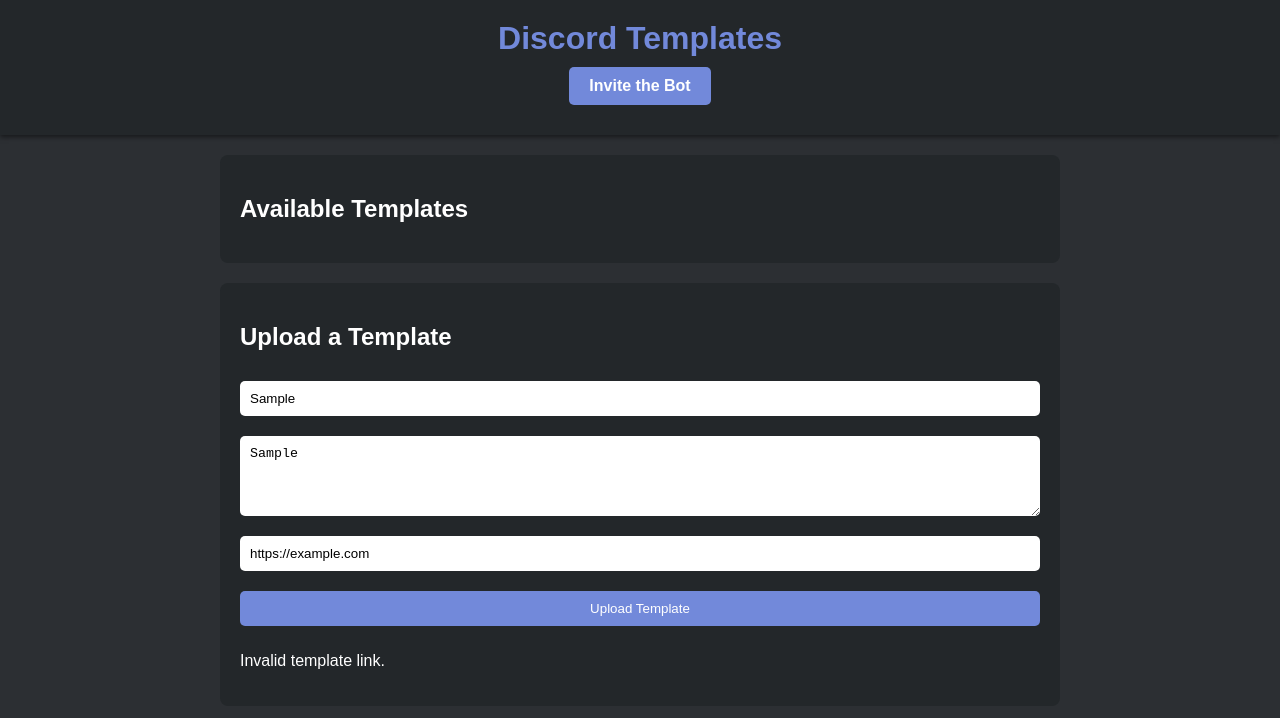
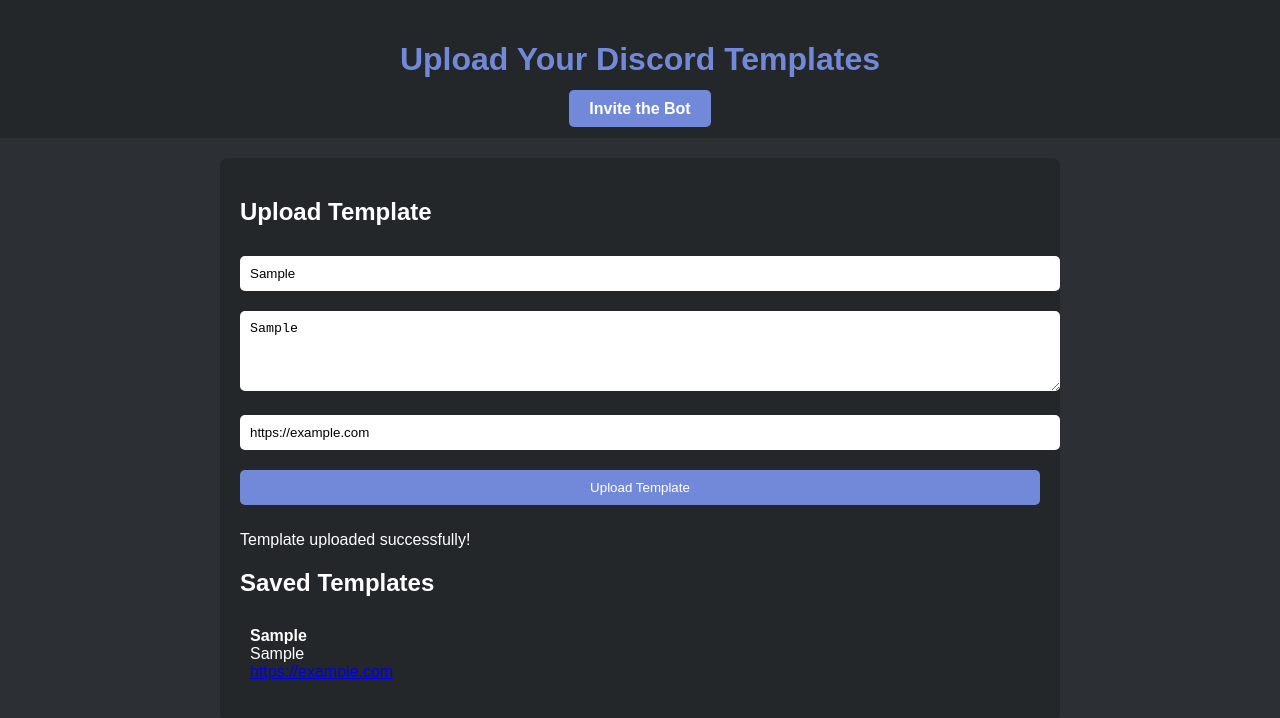
Before and after one commit to Acearooni10/Discord-templates-, a website: page index.html in a window 1280 px wide. Both pictures are taken after typing "Sample", "Sample", "https://example.com" into the empty fields and a click on the button "Upload Template". Drawn offline with Linux system fonts and the light colour scheme.

Commit message:
Update index.html

```diff
--- a/index.html
+++ b/index.html
@@ -3,37 +3,22 @@
 <head>
   <meta charset="UTF-8">
   <meta name="viewport" content="width=device-width, initial-scale=1.0">
-  <title>Discord Templates</title>
+  <title>Upload Discord Templates</title>
   <style>
     body {
       font-family: Arial, sans-serif;
+      background-color: #2c2f33;
+      color: white;
       margin: 0;
       padding: 0;
-      background-color: #2c2f33;
-      color: #ffffff;
     }
     header {
       text-align: center;
       padding: 20px;
       background-color: #23272a;
-      box-shadow: 0 2px 5px rgba(0, 0, 0, 0.5);
     }
     header h1 {
-      margin: 0;
       color: #7289da;
-    }
-    .invite-button {
-      display: inline-block;
-      margin: 10px;
-      padding: 10px 20px;
-      background-color: #7289da;
-      color: white;
-      text-decoration: none;
-      border-radius: 5px;
-      font-weight: bold;
-    }
-    .invite-button:hover {
-      background-color: #5b6eae;
     }
     .container {
       max-width: 800px;
@@ -42,138 +27,101 @@
       background: #23272a;
       border-radius: 8px;
     }
-    .template {
-      display: flex;
-      justify-content: space-between;
-      align-items: center;
-      background: #2c2f33;
-      margin: 10px 0;
-      padding: 10px;
-      border-radius: 8px;
-      box-shadow: 0 2px 5px rgba(0, 0, 0, 0.5);
-    }
-    .template h3 {
-      margin: 0;
-    }
-    .template button {
-      padding: 10px;
-      background: #7289da;
-      color: white;
-      border: none;
-      border-radius: 5px;
-      cursor: pointer;
-    }
-    .template button:hover {
-      background: #5b6eae;
-    }
-    form {
-      display: flex;
-      flex-direction: column;
-    }
     form input, form textarea, form button {
       margin: 10px 0;
       padding: 10px;
       border: none;
       border-radius: 5px;
-    }
-    form textarea {
-      resize: vertical;
+      width: 100%;
     }
     form button {
       background-color: #7289da;
       color: white;
       cursor: pointer;
     }
-    form button:hover {
-      background-color: #5b6eae;
+    .invite-button {
+      padding: 10px 20px;
+      background-color: #7289da;
+      color: white;
+      text-decoration: none;
+      border-radius: 5px;
+      margin: 10px;
+      font-weight: bold;
+    }
+    .templates-list {
+      margin-top: 20px;
+    }
+    .template-item {
+      background-color: #23272a;
+      padding: 10px;
+      border-radius: 5px;
+      margin-bottom: 10px;
     }
   </style>
 </head>
 <body>
   <header>
-    <h1>Discord Templates</h1>
-    <a class="invite-button" href="https://discord.com/oauth2/authorize?client_id=YOUR_BOT_CLIENT_ID&permissions=8&scope=bot">
+    <h1>Upload Your Discord Templates</h1>
+    <a class="invite-button" href="https://discord.com/oauth2/authorize?client_id=1074379641621586010&permissions=2147483647&scope=bot%20applications.commands">
       Invite the Bot
     </a>
   </header>
 
-  <div class="container" id="templateList">
-    <h2>Available Templates</h2>
-    <!-- Templates will be dynamically inserted here -->
-  </div>
-
   <div class="container">
-    <h2>Upload a Template</h2>
-    <form id="uploadForm">
+    <h2>Upload Template</h2>
+    <form id="uploadTemplateForm">
       <input type="text" id="templateName" placeholder="Template Name" required>
       <textarea id="templateDescription" placeholder="Template Description" rows="4" required></textarea>
       <input type="url" id="templateLink" placeholder="Discord Template Link (https://discord.new/...)" required>
       <button type="submit">Upload Template</button>
     </form>
-    <p id="uploadMessage"></p>
+    <p id="message"></p>
+
+    <h2>Saved Templates</h2>
+    <div class="templates-list" id="templatesList"></div>
   </div>
 
   <script>
-    const templateList = document.getElementById("templateList");
-    const uploadForm = document.getElementById("uploadForm");
+    // Load saved templates from localStorage
+    function loadTemplates() {
+      const savedTemplates = JSON.parse(localStorage.getItem("discordTemplates")) || [];
+      const templatesList = document.getElementById("templatesList");
+      templatesList.innerHTML = ''; // Clear previous list
 
-    // Load templates from localStorage
-    let templates = JSON.parse(localStorage.getItem("templates")) || [];
-
-    // Function to render templates
-    function renderTemplates() {
-      templateList.innerHTML = '<h2>Available Templates</h2>';
-      templates.forEach((template, index) => {
+      savedTemplates.forEach(template => {
         const templateDiv = document.createElement("div");
-        templateDiv.className = "template";
-        templateDiv.innerHTML = `
-          <div>
-            <h3>${template.name}</h3>
-            <p>${template.description}</p>
-          </div>
-          <button onclick="useTemplate(${index})">Use Template</button>
-        `;
-        templateList.appendChild(templateDiv);
+        templateDiv.className = "template-item";
+        templateDiv.innerHTML = `<strong>${template.name}</strong><br>${template.description}<br><a href="${template.link}" target="_blank">${template.link}</a>`;
+        templatesList.appendChild(templateDiv);
       });
     }
 
-    // Use Template Function
-    function useTemplate(index) {
-      const template = templates[index];
-      window.open(template.link, "_blank");
+    // Save template to localStorage
+    function saveTemplate(name, description, link) {
+      const savedTemplates = JSON.parse(localStorage.getItem("discordTemplates")) || [];
+      savedTemplates.push({ name, description, link });
+      localStorage.setItem("discordTemplates", JSON.stringify(savedTemplates));
     }
 
-    // Save templates to localStorage
-    function saveTemplates() {
-      localStorage.setItem("templates", JSON.stringify(templates));
-    }
-
-    // Handle Upload Form Submission
-    uploadForm.addEventListener("submit", (e) => {
-      e.preventDefault();
+    document.getElementById("uploadTemplateForm").addEventListener("submit", async function(event) {
+      event.preventDefault();
 
       const name = document.getElementById("templateName").value;
       const description = document.getElementById("templateDescription").value;
       const link = document.getElementById("templateLink").value;
 
-      // Validate template link
-      if (!link.startsWith("https://discord.new/")) {
-        document.getElementById("uploadMessage").innerText = "Invalid template link.";
-        return;
-      }
+      // Save the template to localStorage
+      saveTemplate(name, description, link);
 
-      // Add new template
-      templates.push({ name, description, link });
-      saveTemplates(); // Save to localStorage
-      renderTemplates();
+      // Show success message
+      document.getElementById("message").innerText = "Template uploaded successfully!";
 
-      // Reset form and message
-      uploadForm.reset();
-      document.getElementById("uploadMessage").innerText = "Template uploaded successfully!";
+      // Reload the templates list
+      loadTemplates();
     });
 
-    // Initial render
-    renderTemplates();
+    // Initial load of templates
+    loadTemplates();
   </script>
 </body>
 </html>
```
